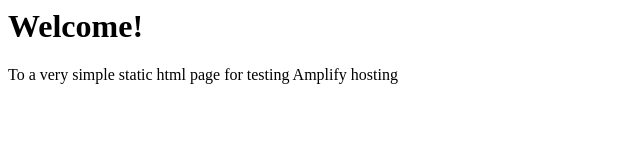
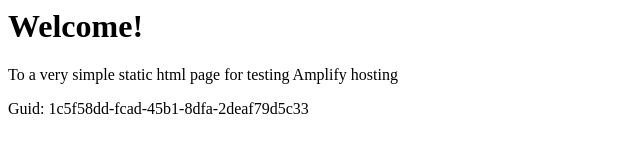
Before and after one commit to aws-aemilia-arn/Github-PR-Commit-Integration-Test-DoNotTouch-GitHubAutoBuildPrPreviewCanaryTest-v1-prod-eu-north-1, a website: page src/index.html in a window 1280 px wide. Shown: the whole page, without its empty margins (0-640 px from the left). Drawn offline with Linux system fonts and the light colour scheme.

Commit message:
commit from integ tests

```diff
--- a/src/index.html
+++ b/src/index.html
@@ -1,3 +1,5 @@
+
+
 <html lang="en">
 
 <head>
@@ -10,6 +12,6 @@
 <body>
     <h1>Welcome!</h1>
     <p>To a very simple static html page for testing Amplify hosting</p>
-</body>
+    <p>Guid: 1c5f58dd-fcad-45b1-8dfa-2deaf79d5c33</p></body>
 
 </html>
```
